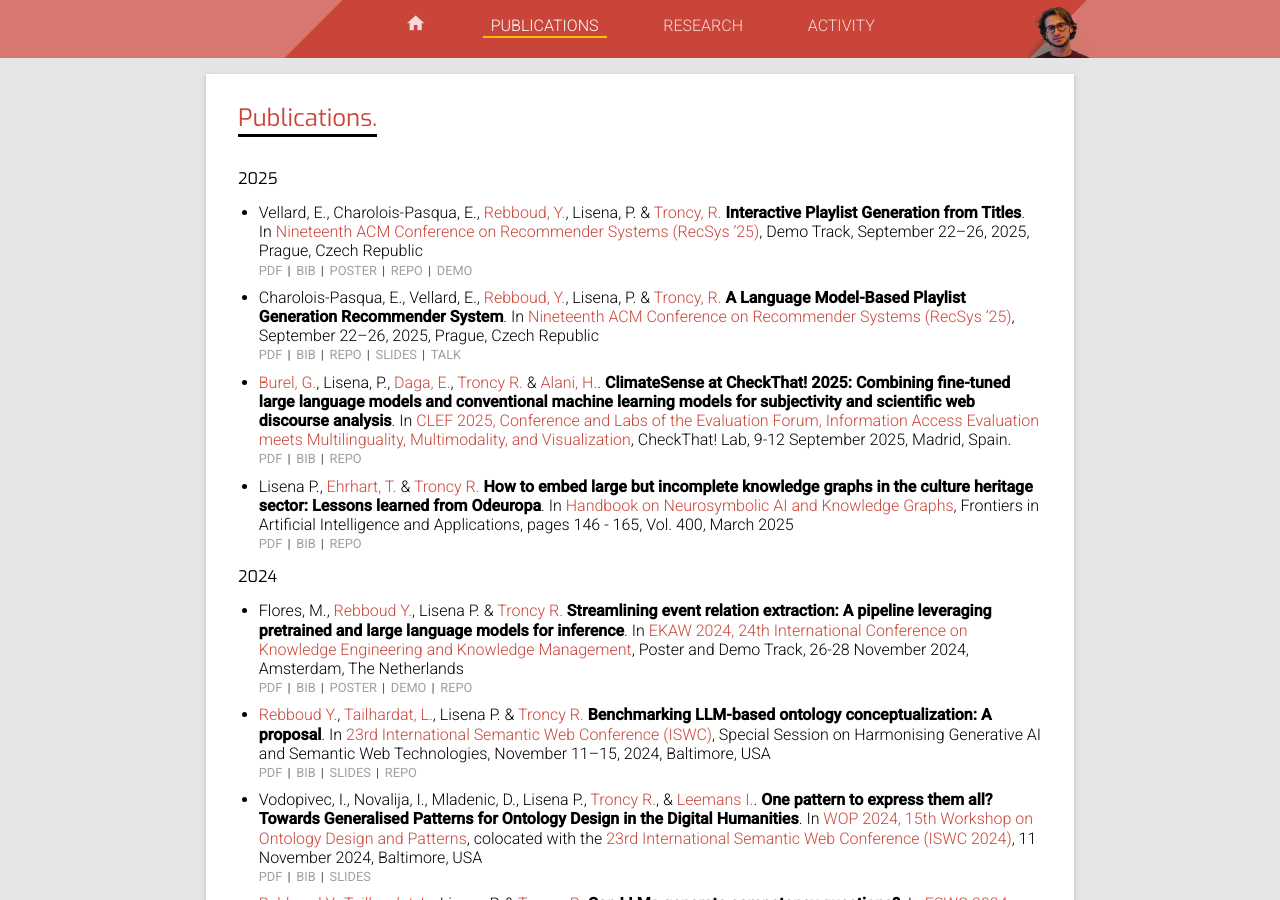
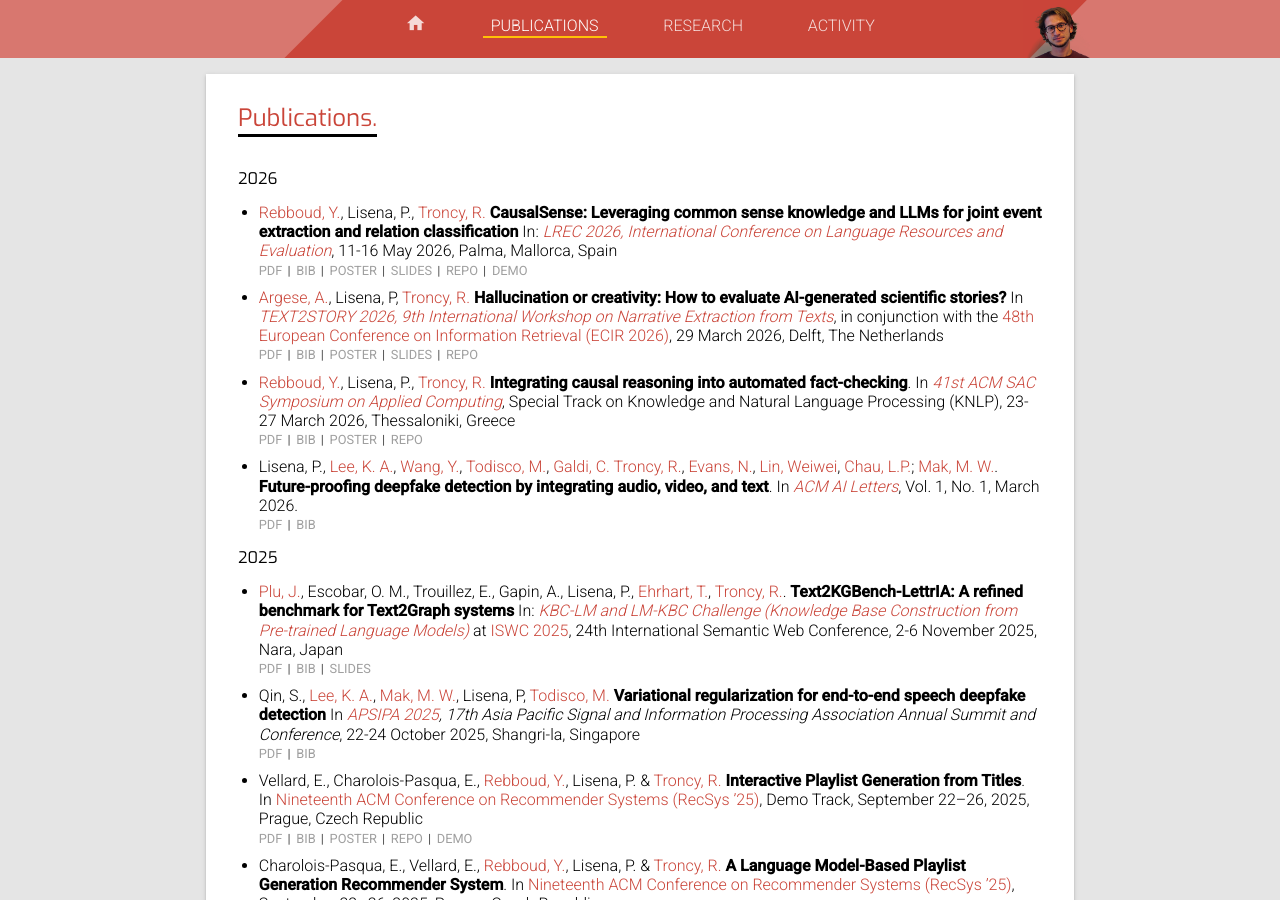
Before and after one commit to pasqLisena/pasqLisena.github.io, a Jekyll site: the page built from publications.md, in a window 1280 px wide and 900 px high. Built offline with Jekyll 4.4.1, drawn with Linux system fonts in a browser that asks for light colours; nearby versions of some CDN libraries.

Commit message:
update to the last publications and talks

```diff
--- a/publications.md
+++ b/publications.md
@@ -7,7 +7,65 @@ list: [1,2,3]
 
 # Publications.
 
+## 2026
+
+- [Rebboud, Y.](https://ryoussra.github.io/), Lisena, P., [Troncy, R.](http://www.eurecom.fr/~troncy/)
+**CausalSense: Leveraging common sense knowledge and LLMs for joint event extraction and relation classification**
+In: *[LREC 2026, International Conference on Language Resources and Evaluation](https://lrec2026.info/list-of-accepted-papers/)*, 11-16 May 2026, Palma, Mallorca, Spain
+<span class="links" markdown="1">
+[PDF](https://www.eurecom.fr/publication/8673)
+[BIB](./publication/rebboud2026causalsense.bib)
+[POSTER](https://docs.google.com/presentation/d/1xAS6Jd9MqrnIE9vq5cUsCX6rgElB5gW-/)
+[SLIDES](https://docs.google.com/presentation/d/1N6LJ7d5HYtNZl6w_LoFDGrw4XvKjwElSU2VFt6DKGWA/)
+[REPO](https://github.com/ANR-kFLOW/Relation_extraction)
+[DEMO](https://demo.kflow.eurecom.fr/)
+</span>
+
+- [Argese, A.](https://alexargese.github.io/), Lisena, P, [Troncy, R.](http://www.eurecom.fr/~troncy/)
+**Hallucination or creativity: How to evaluate AI-generated scientific stories?**
+In [*TEXT2STORY 2026, 9th International Workshop on Narrative Extraction from Texts*](https://text2story26.inesctec.pt/), in conjunction with the [48th European Conference on Information Retrieval (ECIR 2026)](https://ecir2026.eu/), 29 March 2026, Delft, The Netherlands
+<span class="links" markdown="1">
+[PDF](https://www.eurecom.fr/publication/8619)
+[BIB](./publication/argese2026storyscore.bib)
+[POSTER](https://docs.google.com/presentation/d/1oOXkuvLFPtTqa_3GU8DsrkWO_5-c_bJH/)
+[SLIDES](https://docs.google.com/presentation/d/19uZo-uX4KwA07gs-30XfelrTeseAc5Br/)
+[REPO](https://github.com/D2KLab/StoryScore)
+</span>
+
+- [Rebboud, Y.](https://ryoussra.github.io/), Lisena, P., [Troncy, R.](http://www.eurecom.fr/~troncy/)
+**Integrating causal reasoning into automated fact-checking**. In [*41st ACM SAC Symposium on Applied Computing*](https://www.sigapp.org/sac/sac2026/), Special Track on Knowledge and Natural Language Processing (KNLP), 23-27 March 2026, Thessaloniki, Greece
+<span class="links" markdown="1">
+[PDF](https://arxiv.org/abs/2512.13286)
+[BIB](./publication/rebboud2026causalfactcheck.bib)
+[POSTER](https://docs.google.com/presentation/d/1zt5xUziRjtiW2JzKJY7Q4gLsHJy1JhjZ/)
+[REPO](https://github.com/ANR-kFLOW/Fact_checking_reasoner)
+</span>
+
+- Lisena, P., [Lee, K. A.](https://sites.google.com/view/kongaiklee), [Wang, Y.](https://wangyintu.github.io/), [Todisco, M.](https://www.massimilianotodisco.eu/), [Galdi, C.](https://galdi.eurecom.io/) [Troncy, R.](http://www.eurecom.fr/~troncy/), [Evans, N.](https://www.eurecom.fr/en/people/evans-nicholas), [Lin, Weiwei](https://www.polyu.edu.hk/eee/people/academic-staff-and-teaching-staff/prof-lin-wei/), [Chau, L.P.](https://www.polyu.edu.hk/eee/people/academic-staff-and-teaching-staff/prof-chau-lap-pui/); [Mak, M. W.](http://www.eie.polyu.edu.hk/~mwmak/).
+**Future-proofing deepfake detection by integrating audio, video, and text**. In *[ACM AI Letters](https://dl.acm.org/toc/ailet/2026/1/1)*, Vol. 1, No. 1, March 2026.
+<span class="links" markdown="1">
+[PDF](https://doi.org/10.1145/3797958)
+[BIB](./publication/lisena2026deepfake.bib)
+</span>
+
 ## 2025
+
+- [Plu, J.](https://jplu.github.io/), Escobar, O. M., Trouillez, E., Gapin, A., Lisena, P., [Ehrhart, T.](https://ehrh.art/), [Troncy, R.](http://www.eurecom.fr/~troncy/).
+**Text2KGBench-LettrIA: A refined benchmark for Text2Graph systems**
+In: *[KBC-LM and LM-KBC Challenge (Knowledge Base Construction from Pre-trained Language Models)](https://lm-kbc.github.io/challenge2025/)* at [ISWC 2025](https://iswc2025.semanticweb.org/), 24th International Semantic Web Conference, 2-6 November 2025, Nara, Japan
+<span class="links" markdown="1">
+[PDF](https://ceur-ws.org/Vol-4041/paper3.pdf)
+[BIB](./publication/plu2025text2kgbenchlettria.bib)
+[SLIDES](https://docs.google.com/presentation/d/1186KeXHCTSp4E079ORpP9_ZLLWWtJy6CE4xYevDxQS0/edit?usp=sharing)
+</span>
+
+- Qin, S., [Lee, K. A.](https://sites.google.com/view/kongaiklee),  [Mak, M. W.](http://www.eie.polyu.edu.hk/~mwmak/), Lisena, P, [Todisco, M.](https://www.massimilianotodisco.eu/)
+**Variational regularization for end-to-end speech deepfake detection**
+In *[APSIPA 2025](https://www.apsipa2025.org/), 17th Asia Pacific Signal and Information Processing Association Annual Summit and Conference*, 22-24 October 2025, Shangri-la, Singapore
+<span class="links" markdown="1">
+[PDF](https://www.eurecom.fr/publication/8514)
+[BIB](./publication/qin2025variational.bib)
+</span>
 
 - Vellard, E., Charolois-Pasqua, E., [Rebboud, Y.](https://ryoussra.github.io/), Lisena, P. & [Troncy, R.](http://www.eurecom.fr/~troncy/) **Interactive Playlist Generation from Titles**. In [Nineteenth ACM Conference on Recommender Systems (RecSys ’25)](https://recsys.acm.org/recsys25/), Demo Track, September 22–26, 2025, Prague, Czech Republic
 <span class="links" markdown="1">
```
Also changed, not shown: activity.md (+11 -0 lines), index.md (+0 -1 lines), publication/argese2026storyscore.bib (added, +9 -0 lines), publication/lisena2026deepfake.bib (added, +16 -0 lines), publication/plu2025text2kgbenchlettria.bib (added, +9 -0 lines), publication/qin2025variational.bib (added, +9 -0 lines), publication/rebboud2026causalfactcheck.bib (added, +12 -0 lines), publication/rebboud2026causalsense.bib (added, +7 -0 lines).
